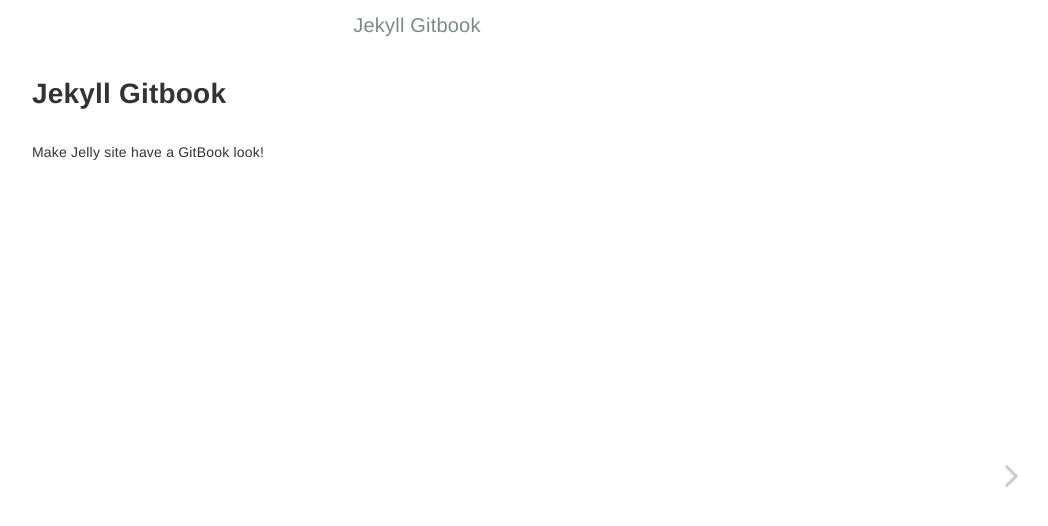
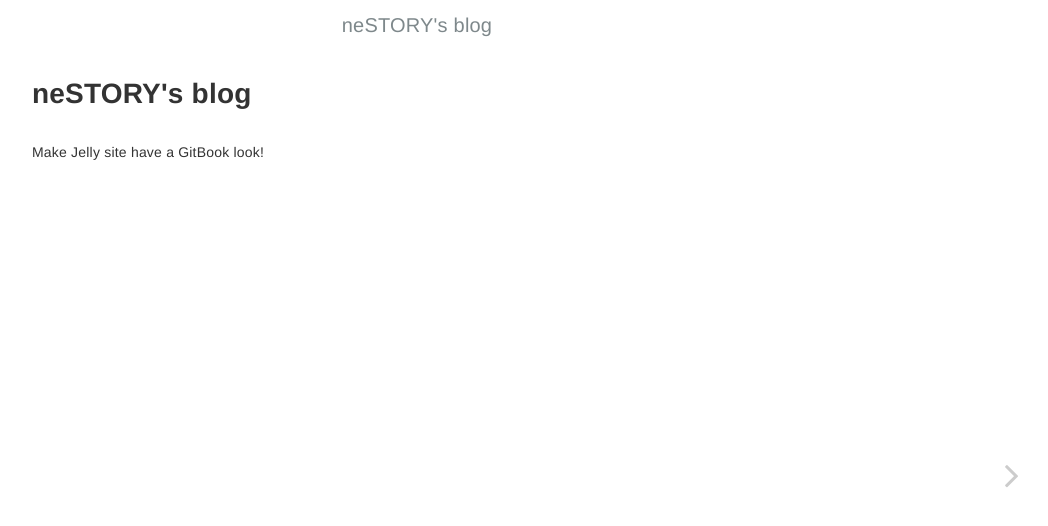
Before and after one commit to neSTORY/neSTORY.github.io, a Jekyll site: the page built from index.md, in a window 1280 px wide. Shown: the top 526 px of the page, without its empty margins (223-1271 px from the left). Built offline with Jekyll 4.4.1, drawn with Linux system fonts in a browser that asks for light colours.

Commit message:
title 수정

```diff
--- a/_config.yml
+++ b/_config.yml
@@ -1,17 +1,17 @@
 # Configurations
-title:            Jekyll Gitbook
-longtitle:        Jekyll Gitbook
-author:           HE Tao
-email:            sighingnow@gmail.com
+title: neSTORY's blog
+longtitle: neSTORY's blog
+author: Eunsu
+email: nes2376@gmail.com
 description: >
   Build Jekyll site with the GitBook style.
 
-version:          1.0
-gitbook_version:  3.2.3
+version: 1.0
+gitbook_version: 3.2.3
 
-url:              'https://neSTORY.github.io'
-baseurl:          '/jekyll-gitbook'
-rss:              RSS
+url: "https://neSTORY.github.io"
+baseurl: ""
+rss: RSS
 
 toc:
   enabled: true
@@ -26,28 +26,28 @@ tipue_search:
     files: [index.md, search.html]
 
 # markdown render engine.
-markdown:         kramdown
+markdown: kramdown
 kramdown:
-  auto_ids:               true
-  input:                  GFM
-  math_engine:            mathjax
-  smart_quotes:           lsquo,rsquo,ldquo,rdquo
-  toc_levels:             1..6
-  syntax_highlighter:     rouge
+  auto_ids: true
+  input: GFM
+  math_engine: mathjax
+  smart_quotes: lsquo,rsquo,ldquo,rdquo
+  toc_levels: 1..6
+  syntax_highlighter: rouge
   syntax_highlighter_opts:
-    guess_lang:           true
+    guess_lang: true
 
-markdown_ext:     markdown,mkdown,mkdn,mkd,md
+markdown_ext: markdown,mkdown,mkdn,mkd,md
 
 # Permalinks
-permalink:        /:categories/:year-:month-:day-:title:output_ext
+permalink: /:categories/:year-:month-:day-:title:output_ext
 
 exclude:
   - _drafts
 
-destination:      ./_site
-incremental:      false
-regenerate:       true
+destination: ./_site
+incremental: false
+regenerate: true
 
 plugins:
   - jekyll-feed
```
